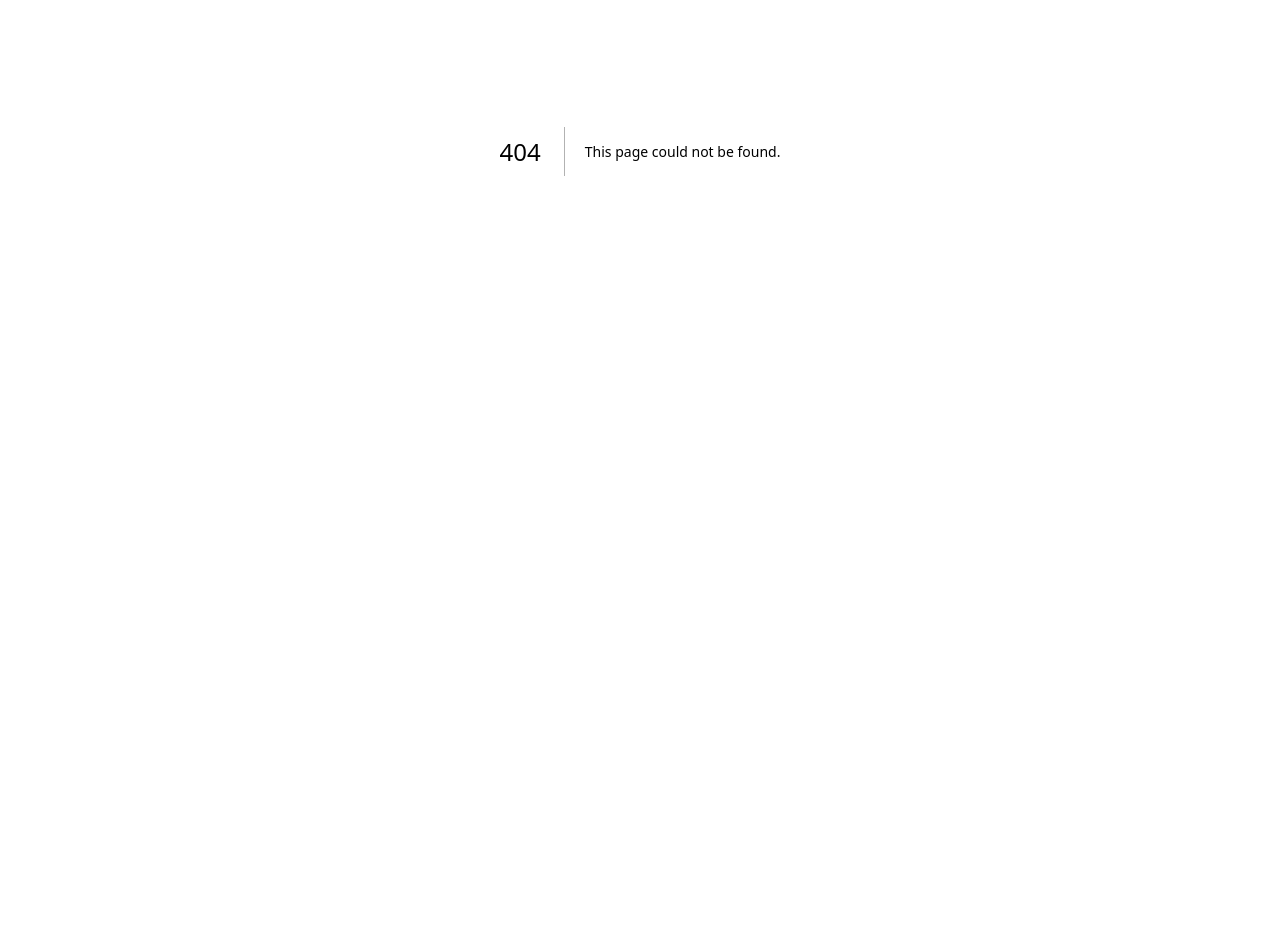
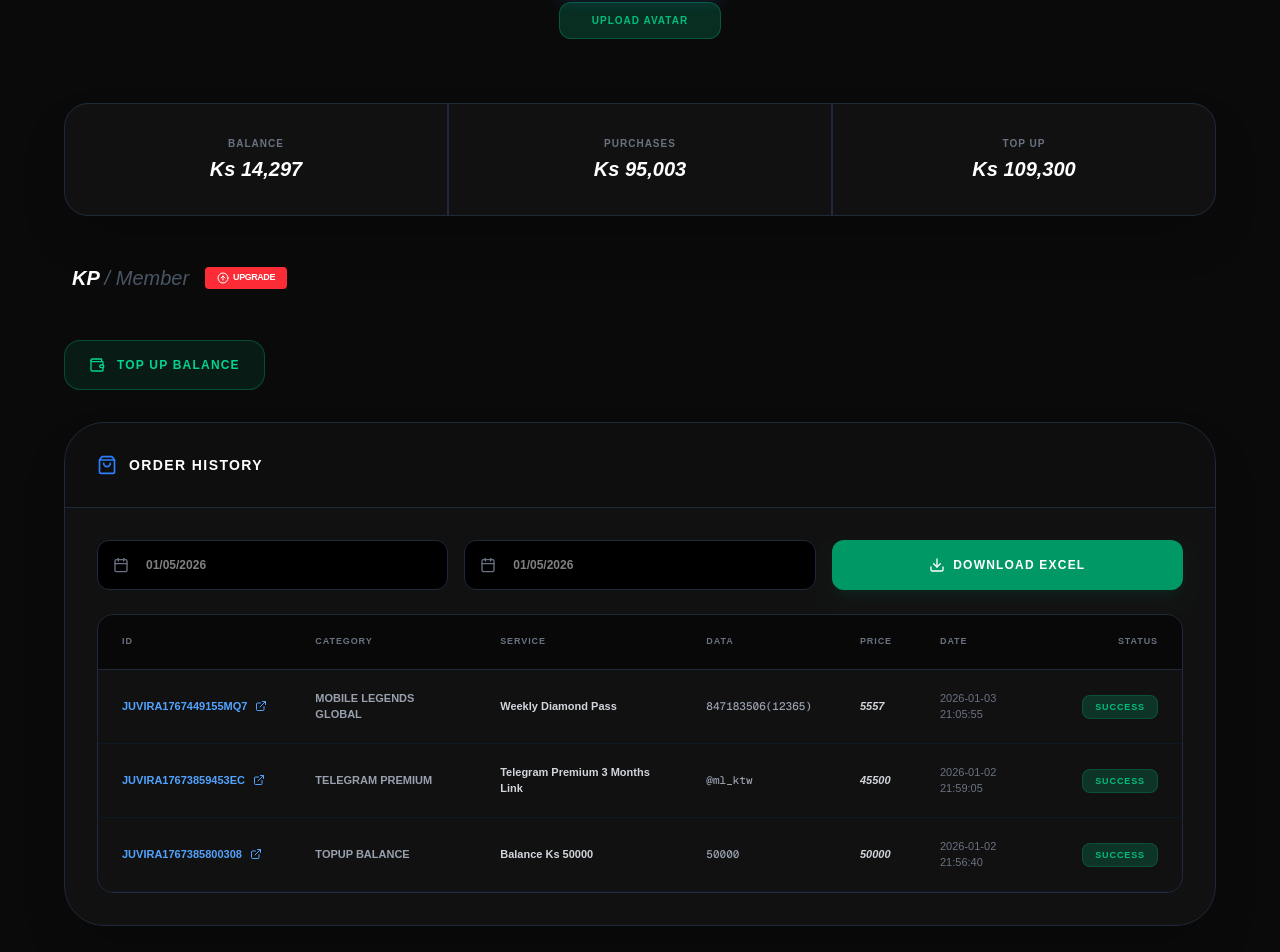
Before and after one commit to KP-CHANNEL-KP/my-topup-website, a Next.js app: page /user in a window 1280 px wide. Before the commit this address had no page. Shown: the part 249-1201 px from the top of the page. Before the commit the page ends 800 px from the top, so only its background shows below. Built offline with nearby package versions, Linux system fonts and the light colour scheme.

Commit message:
final: cloudflare edge compatible mlbb flow

```diff
--- a/app/page.tsx
+++ b/app/page.tsx
@@ -1,7 +1,7 @@
 "use client";
 import React, { useState, useEffect } from 'react';
 import Link from 'next/link';
-import { Search, MapPin } from 'lucide-react'; // Icon လေးတွေသုံးဖို့ link ထားတာပါ
+import { Search, MapPin, User } from 'lucide-react';
 
 const banners = ["/promo1.png", "/promo2.png", "/promo3.png"];
 const categories = ["Game Mobile", "Mlbb Mobile", "Pc Game", "Voucher", "Social", "Via login"];
@@ -36,13 +36,12 @@ export default function Home() {
 
   return (
     <div className="min-h-screen bg-[#0a0a0a] text-white">
-      {/* Navigation Bar - ပြင်ဆင်ထားသောအပိုင်း */}
+      {/* Navigation Bar */}
       <nav className="p-4 border-b border-gray-900 bg-black/80 sticky top-0 z-50 backdrop-blur-md">
         <div className="max-w-7xl mx-auto flex justify-between items-center">
           <div className="flex items-center gap-8">
             <h1 className="text-2xl font-black text-yellow-500 italic tracking-tighter uppercase">KP TOPUP</h1>
 
-            {/* Desktop Navigation Links */}
             <div className="hidden md:flex items-center gap-6">
               <Link href="/" className="text-[10px] font-black uppercase text-yellow-500 tracking-widest">Home</Link>
               <Link href="/mlbb/check-region" className="text-[10px] font-black uppercase text-gray-400 hover:text-yellow-500 transition-colors tracking-widest flex items-center gap-1.5">
@@ -51,19 +50,35 @@ export default function Home() {
             </div>
           </div>
 
-          <div className="flex items-center gap-4">
-             {/* Mobile Check Region Icon (Optional) */}
-             <Link href="/mlbb/check-region" className="md:hidden p-2 bg-yellow-500/10 rounded-full">
+          <div className="flex items-center gap-5">
+             {/* Mobile Check Region Link */}
+             <Link href="/mlbb/check-region" className="md:hidden p-2 bg-yellow-500/10 rounded-full border border-yellow-500/20">
                 <MapPin className="w-4 h-4 text-yellow-500" />
              </Link>
-             <button className="bg-white text-black px-6 py-2 rounded-full text-xs font-black uppercase hover:bg-yellow-500 transition-all active:scale-95">Login</button>
+
+             {/* User Profile Link - သင်တောင်းဆိုထားသော ပြင်ဆင်ချက် */}
+             <div className="flex items-center gap-3 pl-4 border-l border-gray-800">
+               <div className="hidden md:block text-right">
+                  <p className="text-[9px] font-black text-gray-500 uppercase tracking-tighter">Welcome back,</p>
+                  <p className="text-[10px] font-black text-white italic">KP USER</p>
+               </div>
+               <Link href="/user" className="group relative">
+                  <div className="w-10 h-10 rounded-full bg-gradient-to-tr from-yellow-500 to-yellow-200 p-[1.5px] shadow-lg shadow-yellow-500/10 group-active:scale-90 transition-transform">
+                    <div className="w-full h-full rounded-full bg-black flex items-center justify-center overflow-hidden">
+                       <User className="w-5 h-5 text-yellow-500 group-hover:text-white transition-colors" />
+                    </div>
+                  </div>
+                  {/* Online Status Dot */}
+                  <div className="absolute bottom-0 right-0 w-3 h-3 bg-emerald-500 border-2 border-black rounded-full"></div>
+               </Link>
+             </div>
           </div>
         </div>
       </nav>
 
       <main className="max-w-7xl mx-auto p-4 md:p-6">
-        {/* Banner Slider */}
-        <div className="relative w-full h-44 md:h-80 overflow-hidden rounded-[2.5rem] border border-gray-800 mb-8 shadow-2xl group">
+        {/* Banner Slider Section */}
+        <div className="relative w-full h-44 md:h-80 overflow-hidden rounded-[2.5rem] border border-gray-800 mb-8 shadow-2xl">
           {banners.map((img, index) => (
             <img
               key={index}
@@ -102,13 +117,13 @@ export default function Home() {
             </div>
             <input
               type="text"
-              placeholder="Search Games..."
+              placeholder="Search Games or Services..."
               className="w-full bg-[#181818] text-white py-4 pl-12 pr-7 rounded-full text-xs font-bold outline-none border border-gray-800 focus:border-yellow-500 transition-all placeholder:text-gray-600"
             />
           </div>
         </div>
 
-        {/* Items Grid */}
+        {/* Dynamic Items Grid Section */}
         <div className="grid grid-cols-3 sm:grid-cols-4 md:grid-cols-5 lg:grid-cols-6 gap-6 md:gap-8">
           {filteredItems.map((item) => (
             <Link
--- /dev/null
+++ b/app/user/page.tsx
@@ -0,0 +1,127 @@
+"use client";
+import React, { useState } from 'react';
+import { User, Wallet, ShoppingBag, ArrowUpCircle, Download, ExternalLink, Calendar } from 'lucide-react';
+
+export default function UserDashboard() {
+  // Mock Data for Table (Screenshot ထဲကအတိုင်း)
+  const [orders] = useState([
+    { id: 'JUVIRA1767449155MQ7', category: 'Mobile Legends Global', service: 'Weekly Diamond Pass', data: '847183506(12365)', price: '5557', date: '2026-01-03 21:05:55', status: 'success' },
+    { id: 'JUVIRA17673859453EC', category: 'Telegram Premium', service: 'Telegram Premium 3 Months Link', data: '@ml_ktw', price: '45500', date: '2026-01-02 21:59:05', status: 'success' },
+    { id: 'JUVIRA1767385800308', category: 'Topup Balance', service: 'Balance Ks 50000', data: '50000', price: '50000', date: '2026-01-02 21:56:40', status: 'success' },
+  ]);
+
+  return (
+    <div className="min-h-screen bg-[#0a0a0a] text-white p-4 md:p-8">
+      <div className="max-w-6xl mx-auto space-y-8">
+
+        {/* Profile Header Section */}
+        <div className="flex flex-col items-center space-y-4 py-8">
+          <div className="relative group">
+            <div className="w-32 h-32 rounded-full border-4 border-blue-500/30 overflow-hidden bg-[#111] flex items-center justify-center">
+              <User className="w-16 h-16 text-gray-700" />
+            </div>
+            <div className="absolute inset-0 rounded-full border-2 border-transparent group-hover:border-blue-500 transition-all pointer-events-none shadow-[0_0_30px_rgba(59,130,246,0.2)]"></div>
+          </div>
+          <div className="flex flex-col items-center gap-2">
+            <button className="bg-blue-500 text-white px-8 py-2.5 rounded-xl text-[10px] font-black uppercase tracking-widest shadow-lg shadow-blue-500/20">Choose Picture</button>
+            <button className="bg-emerald-500/20 text-emerald-500 border border-emerald-500/30 px-8 py-2.5 rounded-xl text-[10px] font-black uppercase tracking-widest flex items-center gap-2">
+               Upload Avatar
+            </button>
+          </div>
+        </div>
+
+        {/* Stats Cards (Balance, Purchases, Topup) */}
+        <div className="grid grid-cols-1 md:grid-cols-3 gap-0.5 bg-gray-800 border border-gray-800 rounded-3xl overflow-hidden shadow-2xl">
+          <div className="bg-[#111] p-8 text-center space-y-1">
+            <p className="text-[10px] text-gray-500 font-black uppercase tracking-widest">Balance</p>
+            <p className="text-xl font-black text-white italic">Ks 14,297</p>
+          </div>
+          <div className="bg-[#111] p-8 text-center space-y-1">
+            <p className="text-[10px] text-gray-500 font-black uppercase tracking-widest">Purchases</p>
+            <p className="text-xl font-black text-white italic">Ks 95,003</p>
+          </div>
+          <div className="bg-[#111] p-8 text-center space-y-1">
+            <p className="text-[10px] text-gray-500 font-black uppercase tracking-widest">Top Up</p>
+            <p className="text-xl font-black text-white italic">Ks 109,300</p>
+          </div>
+        </div>
+
+        {/* User Status Bar */}
+        <div className="flex items-center gap-4 py-4 px-2">
+          <h2 className="text-xl font-black italic">KP <span className="text-gray-600 font-normal">/ Member</span></h2>
+          <span className="bg-red-500 text-white text-[9px] font-black px-3 py-1 rounded flex items-center gap-1 uppercase tracking-tighter">
+            <ArrowUpCircle className="w-3 h-3" /> Upgrade
+          </span>
+        </div>
+
+        <button className="bg-emerald-500/10 border border-emerald-500/30 text-emerald-400 px-6 py-4 rounded-2xl font-black text-xs uppercase tracking-widest flex items-center gap-3 hover:bg-emerald-500 hover:text-black transition-all">
+          <Wallet className="w-4 h-4" /> Top Up Balance
+        </button>
+
+        {/* Order History Table Section */}
+        <section className="bg-[#111] rounded-[2.5rem] border border-gray-800 overflow-hidden shadow-2xl">
+          <div className="p-8 border-b border-gray-800 flex justify-between items-center bg-black/20">
+            <h3 className="text-sm font-black uppercase tracking-widest flex items-center gap-3">
+               <ShoppingBag className="w-5 h-5 text-blue-500" /> Order History
+            </h3>
+          </div>
+
+          <div className="p-8 space-y-6">
+            {/* Filter Controls */}
+            <div className="grid grid-cols-1 md:grid-cols-3 gap-4">
+              <div className="relative">
+                <Calendar className="absolute left-4 top-1/2 -translate-y-1/2 w-4 h-4 text-gray-500" />
+                <input type="text" placeholder="01/05/2026" className="w-full bg-black border border-gray-800 p-4 pl-12 rounded-xl text-xs font-bold focus:border-blue-500 outline-none" />
+              </div>
+              <div className="relative">
+                <Calendar className="absolute left-4 top-1/2 -translate-y-1/2 w-4 h-4 text-gray-500" />
+                <input type="text" placeholder="01/05/2026" className="w-full bg-black border border-gray-800 p-4 pl-12 rounded-xl text-xs font-bold focus:border-blue-500 outline-none" />
+              </div>
+              <button className="bg-emerald-600 text-white rounded-xl font-black text-xs uppercase tracking-widest flex items-center justify-center gap-2 hover:bg-emerald-500 transition-all shadow-lg shadow-emerald-900/20">
+                <Download className="w-4 h-4" /> Download Excel
+              </button>
+            </div>
+
+            {/* Table */}
+            <div className="overflow-x-auto rounded-2xl border border-gray-800">
+              <table className="w-full text-left border-collapse">
+                <thead>
+                  <tr className="bg-black/50 text-[9px] font-black uppercase tracking-widest text-gray-500 border-b border-gray-800">
+                    <th className="px-6 py-5">ID</th>
+                    <th className="px-6 py-5">Category</th>
+                    <th className="px-6 py-5">Service</th>
+                    <th className="px-6 py-5">Data</th>
+                    <th className="px-6 py-5">Price</th>
+                    <th className="px-6 py-5">Date</th>
+                    <th className="px-6 py-5 text-right">Status</th>
+                  </tr>
+                </thead>
+                <tbody className="text-[11px] font-medium text-gray-300">
+                  {orders.map((order, idx) => (
+                    <tr key={idx} className="border-b border-gray-900 hover:bg-white/5 transition-colors">
+                      <td className="px-6 py-5">
+                         <span className="flex items-center gap-2 text-blue-400 font-bold">
+                           {order.id} <ExternalLink className="w-3 h-3" />
+                         </span>
+                      </td>
+                      <td className="px-6 py-5 uppercase font-bold text-gray-400">{order.category}</td>
+                      <td className="px-6 py-5 font-bold">{order.service}</td>
+                      <td className="px-6 py-5 font-mono text-gray-400">{order.data}</td>
+                      <td className="px-6 py-5 font-black italic">{order.price}</td>
+                      <td className="px-6 py-5 text-gray-500">{order.date}</td>
+                      <td className="px-6 py-5 text-right">
+                        <span className="bg-emerald-500/20 text-emerald-500 px-3 py-1.5 rounded-lg text-[9px] font-black uppercase tracking-widest border border-emerald-500/20">
+                          {order.status}
+                        </span>
+                      </td>
+                    </tr>
+                  ))}
+                </tbody>
+              </table>
+            </div>
+          </div>
+        </section>
+      </div>
+    </div>
+  );
+}
```
